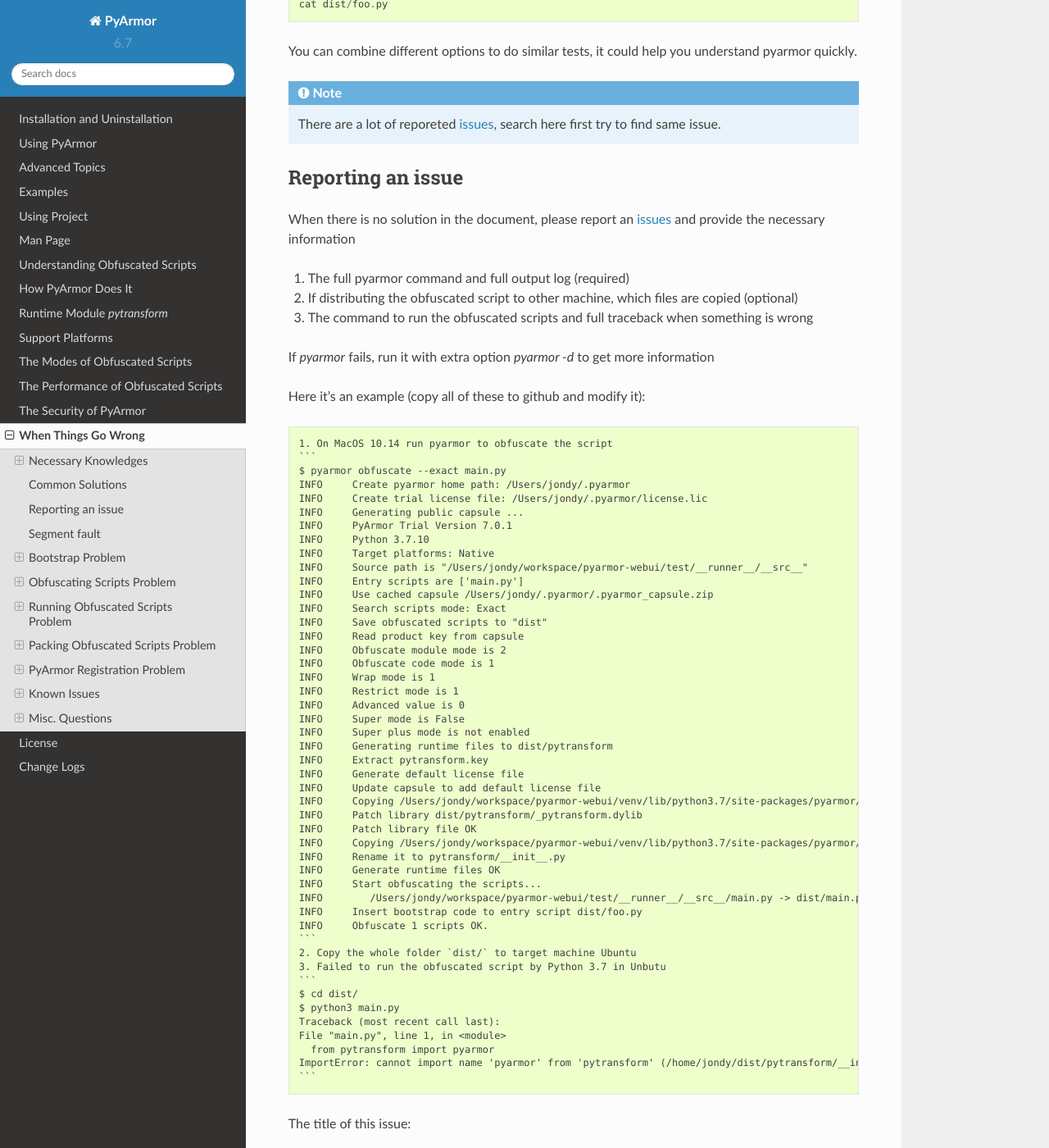
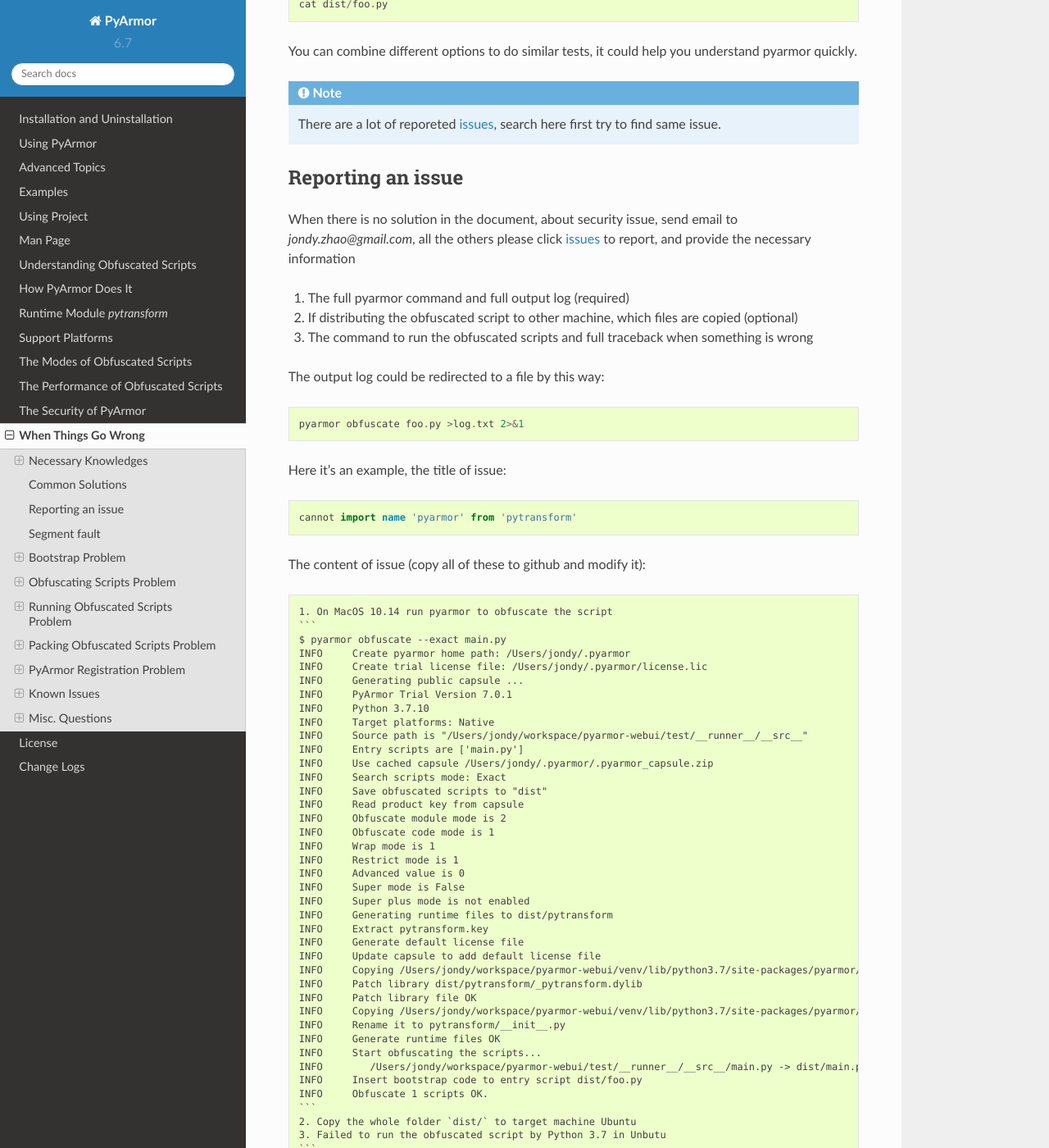
Before and after one commit to dashingsoft/pyarmor, a Sphinx documentation site: the page built from docs/questions.rst, in a window 1280 px wide and 1400 px high, scrolled down 3462 px. Shown: the whole window at 82% size. Built offline with Sphinx 7.4.7 and the Read the Docs theme 2.0.0, drawn with Linux system fonts in a browser that asks for light colours; some of the changed text lies outside the part shown.

Commit message:
Add note for bug report template

````diff
--- a/docs/questions.rst
+++ b/docs/questions.rst
@@ -180,15 +180,23 @@
 Reporting an issue
 ------------------
 
-When there is no solution in the document, please report an `issues`_ and provide the necessary information
+When there is no solution in the document, about security issue, send email to
+`jondy.zhao@gmail.com`, all the others please click `issues`_ to report, and
+provide the necessary information
 
 1. The full pyarmor command and full output log (required)
 2. If distributing the obfuscated script to other machine, which files are copied (optional)
 3. The command to run the obfuscated scripts and full traceback when something is wrong
 
-If `pyarmor` fails, run it with extra option `pyarmor -d` to get more information
+The output log could be redirected to a file by this way::
 
-Here it's an example (copy all of these to github and modify it)::
+    pyarmor obfuscate foo.py >log.txt 2>&1
+
+Here it's an example, the title of issue::
+
+  cannot import name 'pyarmor' from 'pytransform'
+
+The content of issue (copy all of these to github and modify it)::
 
     1. On MacOS 10.14 run pyarmor to obfuscate the script
     ```
@@ -238,14 +246,7 @@
     ImportError: cannot import name 'pyarmor' from 'pytransform' (/home/jondy/dist/pytransform/__init__.py)
     ```
 
-The title of this issue::
-
-  cannot import name 'pyarmor' from 'pytransform'
-
 .. important::
-
-   About security issue, send email to `jondy.zhao@gmail.com`, all the others
-   click `issues`_ to report
 
    The issue not reported with template or missing necessary information will be
    marked as ``invalid`` and be closed directly.
````
Also changed, not shown: .github/ISSUE_TEMPLATE/bug_report.md, .github/ISSUE_TEMPLATE/question.md.
